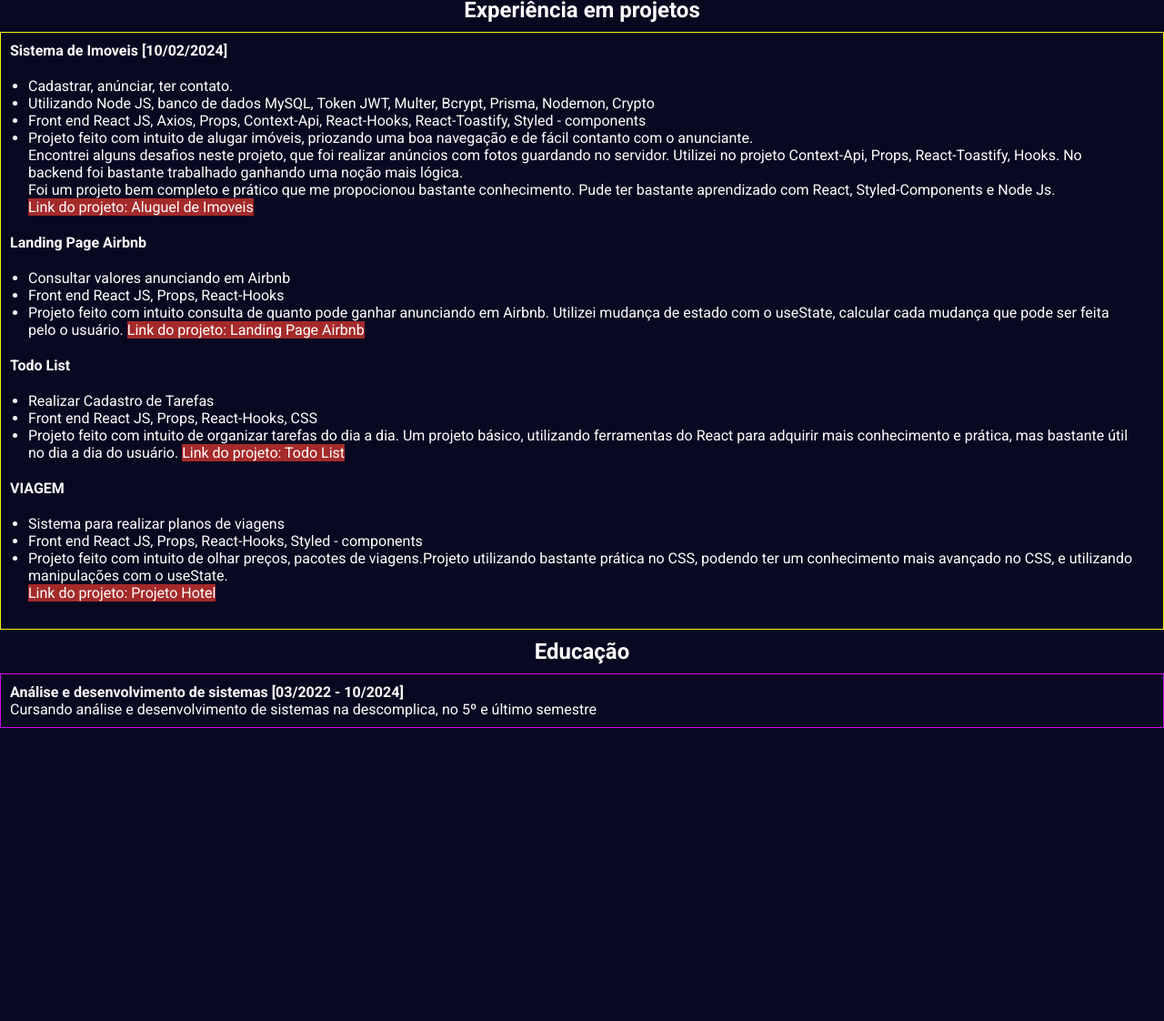
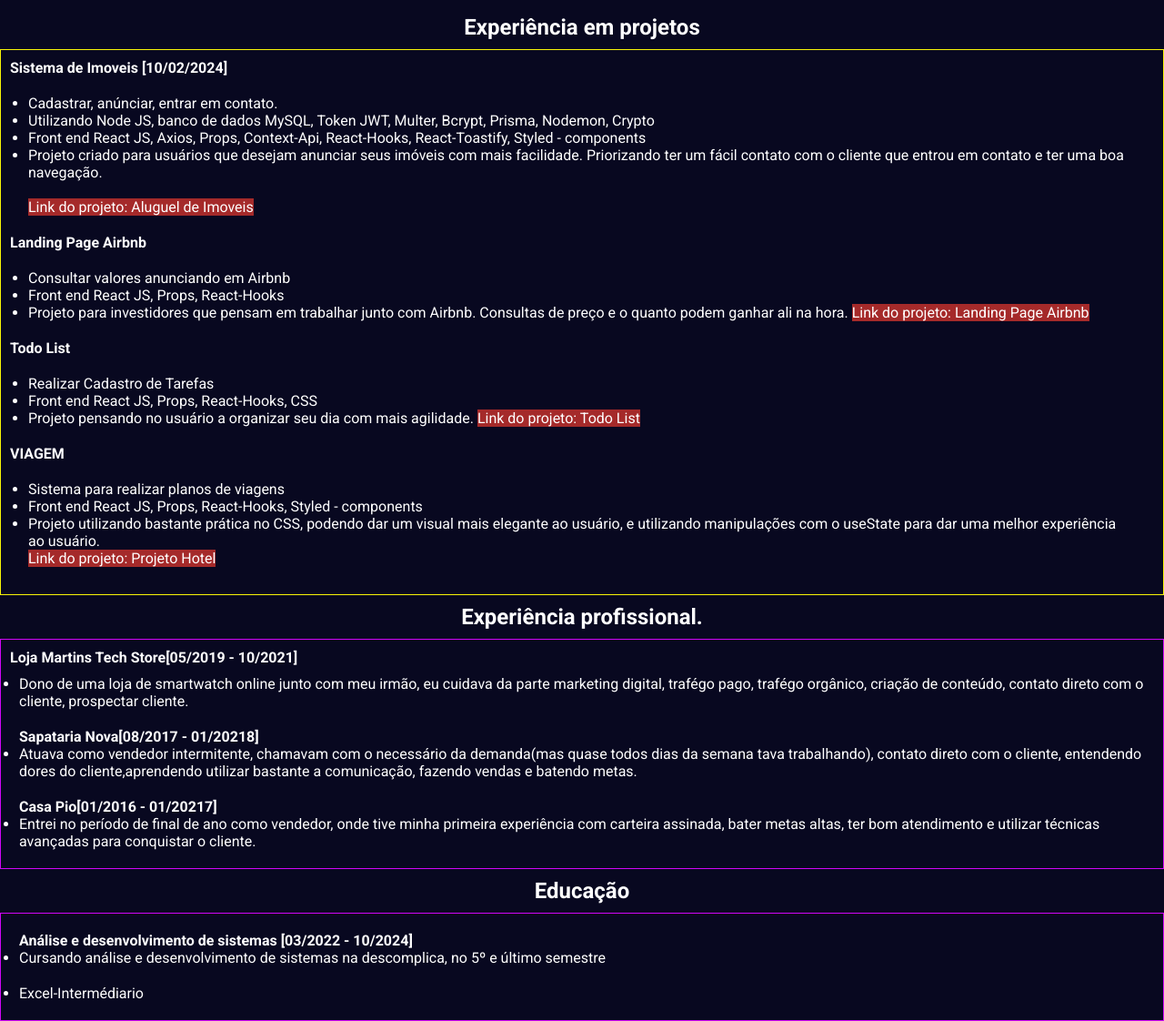
Before and after one commit to adryeldeev/curriculo2, a website: page index.html in a window 1280 px wide. Shown: the part 448-1570 px from the top of the page at 91% size. Before the commit the page ends 1248 px from the top, so only its background shows below. Drawn offline with Linux system fonts and the light colour scheme.

Commit message:
deploy  curriculo

```diff
--- a/index.html
+++ b/index.html
@@ -20,13 +20,13 @@
               </div>
               <div class="div_espaco">
 
-                <span><strong> Número:</strong>
+                <span><strong> Número para contato:</strong>
                   +55 85 98416-6186</span>  <br />
                 </div>
                 <div class="div_espaco">
 
                   <span><strong>E-mail: </strong>
-                    adryelpb11@hotmail.com </span>
+                    adryelmartinss1@gmail.com </span>
                   </div>
                   <div class="div_espaco">
 
@@ -47,8 +47,8 @@
                      <div class="div-skills">
 
                        <ul>
-                         <li><span>Estágio</span></li>
-                         <li><span>Desenvolvedor web</span></li>
+                         <li><span>Estágio em TI</span></li>
+                         <li><span>Desenvolvedor de software JR</span></li>
                         </ul>
                       </div>
                       </section>
@@ -84,7 +84,7 @@
         <div class="div_experiencias">
           <ul>
             <li>
-              <span>Cadastrar, anúnciar, ter contato.</span>
+              <span>Cadastrar, anúnciar, entrar em contato.</span>
             </li>
             <li>
               <span
@@ -100,9 +100,9 @@
             </li>
             <li>
               <span
-                >Projeto feito com intuito de alugar imóveis, priozando uma boa
-                navegação e de fácil contanto com o anunciante. <br />
-                Encontrei alguns desafios neste projeto, que foi realizar anúncios com fotos guardando no servidor. Utilizei no projeto Context-Api, Props, React-Toastify, Hooks. No backend foi  bastante trabalhado ganhando uma noção mais lógica.<br/> Foi um projeto bem completo e prático que me propocionou bastante conhecimento. Pude ter bastante aprendizado com React, Styled-Components e Node Js. <br />
+                >Projeto criado para usuários que desejam anunciar seus imóveis com mais facilidade.
+                Priorizando ter um fácil contato com o cliente que entrou em contato e ter uma boa navegação. <br />
+                 <br />
 
               </span>
               <a href="https://adryeldeev.github.io/SitemaDeAluguelDeImoveis/" target="_blank" rel="noopener noreferrer" style="background-color: brown;"> Link do projeto: Aluguel de Imoveis</a>
@@ -121,8 +121,8 @@
             </li>
             <li>
               <span
-                >Projeto feito com intuito consulta de quanto pode ganhar
-                anunciando em Airbnb. Utilizei mudança de estado com o useState, calcular cada mudança que pode ser feita pelo o usuário.</span
+                >Projeto para investidores que pensam em trabalhar junto com Airbnb.
+                Consultas de preço e o quanto podem ganhar ali na hora.</span
                 >
                 <a href="https://adryeldeev.github.io/landingpageairbnb/" target="_blank" rel="noopener noreferrer" style="background-color: brown;"> Link do projeto: Landing Page Airbnb</a>
               </li>
@@ -140,8 +140,7 @@
             </li>
             <li>
               <span
-                >Projeto feito com intuito de organizar tarefas do dia a
-                dia. Um projeto básico, utilizando ferramentas do React para adquirir mais conhecimento e prática, mas bastante útil no dia a dia do usuário.</span
+                >Projeto pensando no usuário a organizar seu dia com mais agilidade.</span
               >
               <a href="https://todolist-netlify-reactjs.netlify.app/" target="_blank" rel="noopener noreferrer" style="background-color: brown;"> Link do projeto: Todo List</a>
             </li>
@@ -162,8 +161,7 @@
             </li>
             <li>
               <span
-                >Projeto feito com intuito de olhar preços, pacotes de
-                viagens.Projeto utilizando bastante prática no CSS, podendo ter um conhecimento mais avançado no CSS, e utilizando manipulações com o useState.</span
+                >Projeto utilizando bastante prática no CSS, podendo dar um visual mais elegante ao usuário, e utilizando manipulações com o useState para dar uma melhor experiência ao usuário.</span
                 >
               </li>
               <a href="https://adryeldeev.github.io/projecthotel/" target="_blank" rel="noopener noreferrer" style="background-color: brown;"> Link do projeto: Projeto Hotel</a>
@@ -171,13 +169,47 @@
           </div>
         </div>
       </section>
+      <section class="sectionExp">
+        <h1 class="h1_experiencias">Experiência profissional.</h1>
+        <div class="div_educacao">
+          <strong>Loja Martins Tech Store[05/2019 - 10/2021]</strong>
+          <div class="div_resumo">
+            <ul>
+              <li><span>Dono de uma loja de smartwatch online junto com meu irmão, eu cuidava da parte marketing digital, trafégo pago, trafégo orgânico,  criação de conteúdo, contato direto com o cliente, prospectar cliente.</span></li>
+            </ul>
+          </div>
+          <div class="div_resumo">
+
+            <strong>Sapataria Nova[08/2017 - 01/20218]</strong>
+            <ul>
+              <li><span>Atuava como vendedor intermitente, chamavam com o necessário da demanda(mas quase todos dias da semana tava trabalhando), contato direto com o cliente, entendendo dores do cliente,aprendendo utilizar bastante a comunicação,  fazendo vendas e batendo metas.</span></li>
+            </ul>
+          </div>
+          <div class="div_resumo">
+            <strong>Casa Pio[01/2016 - 01/20217]</strong>
+            <ul>
+              <li><span>Entrei no período de final de ano como vendedor,  onde tive minha primeira experiência com carteira assinada, bater metas altas, ter bom atendimento e utilizar técnicas avançadas para conquistar o cliente.</span></li>
+            </ul>
+          </div>
+      </section>
       <section class="section3">
         <h1 class="h1_experiencias">Educação</h1>
         <div class="div_educacao">
-          <strong>Análise e desenvolvimento de sistemas [03/2022 - 10/2024]</strong>
+          <div class="div_resumo">
+
+            <strong>Análise e desenvolvimento de sistemas [03/2022 - 10/2024]</strong>
             <ul>
-                <li><span>Cursando análise e desenvolvimento de sistemas na descomplica, no 5º  e último semestre</span></li>
+              <li><span>Cursando análise e desenvolvimento de sistemas na descomplica, no 5º  e último semestre</span></li>
             </ul>
+          </div>
+          <div class="div_resumo">
+            <ul>
+              <li>
+                Excel-Intermédiario
+              </li>
+            </ul>
+          </div>
+
         </section>
   </body>
 </html>
--- a/styled.css
+++ b/styled.css
@@ -73,6 +73,9 @@ header .h1_nome{
     padding: 20px;
 }
 
+.div_resumo{
+    padding: 10px;
+}
 
 @media screen and (min-width: 375px ) and (max-width: 566px) {
     header .dados_perfil{
```
